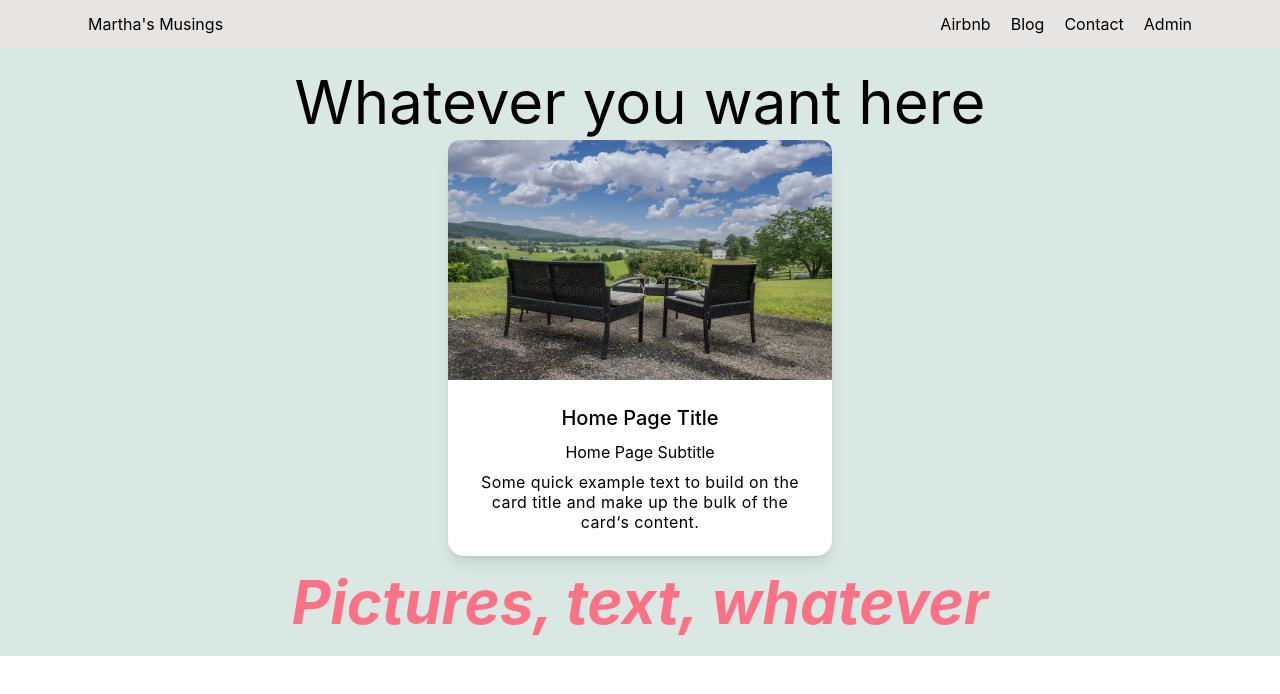
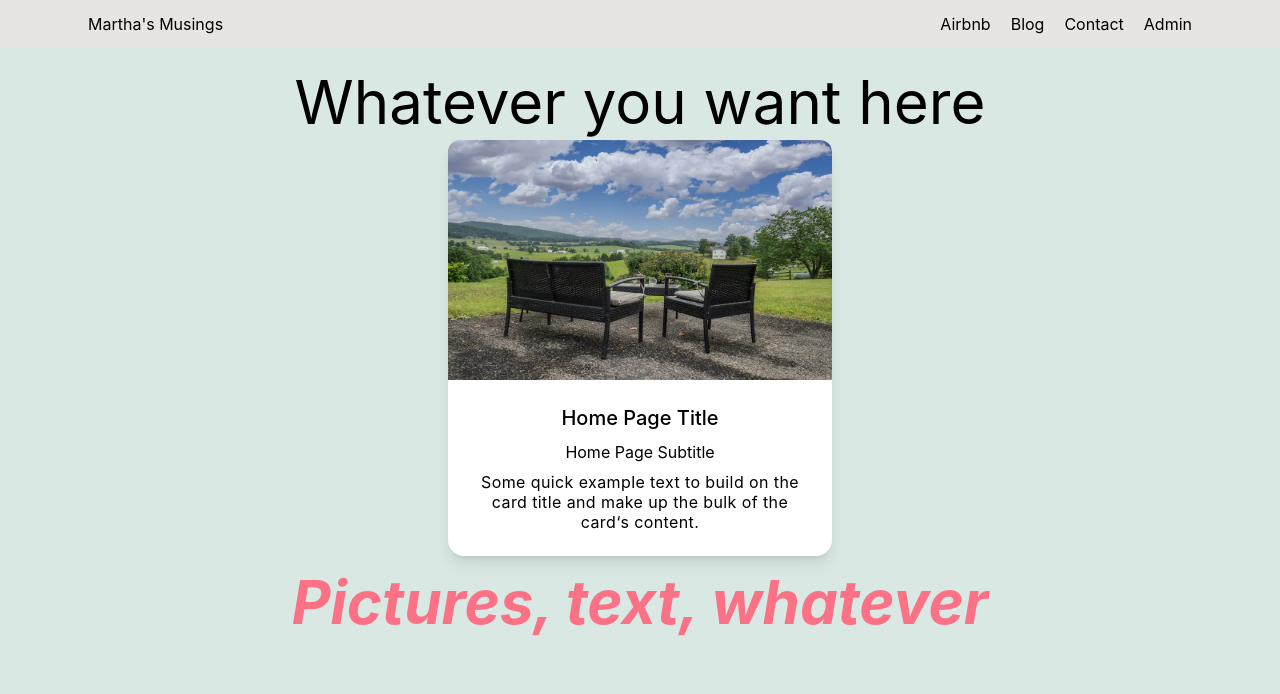
Before and after one commit to JenniferByrnes/martha-blog, a React (Create React App) app: page / in a window 1280 px wide. Shown: the top 694 px of the page. Built offline with nearby package versions, Linux system fonts and the light colour scheme.

Commit message:
front page cosmetics

```diff
--- a/src/pages/Home.jsx
+++ b/src/pages/Home.jsx
@@ -1,14 +1,13 @@
 import React from 'react';
 import image from '../assets/images/outside/3.webp'
-
 
 const Home = () => {
 
   return (
     // Page Container
-    <section className="container mx-auto p-6 bg-pcGreen" >
-      {/* Divide the container into columns */}
-      <div className="flex flex-col justify-center items-center" >
+    <section className=" mx-auto h-screen w-screen bg-pcGreen" >
+      {/* Divide the container into one flex column */}
+      <div className="flex flex-col  p-6 justify-center items-center" >
 
         <p className="text-4xl md:text-6xl text-center mb-2">
           Whatever you want here
```
